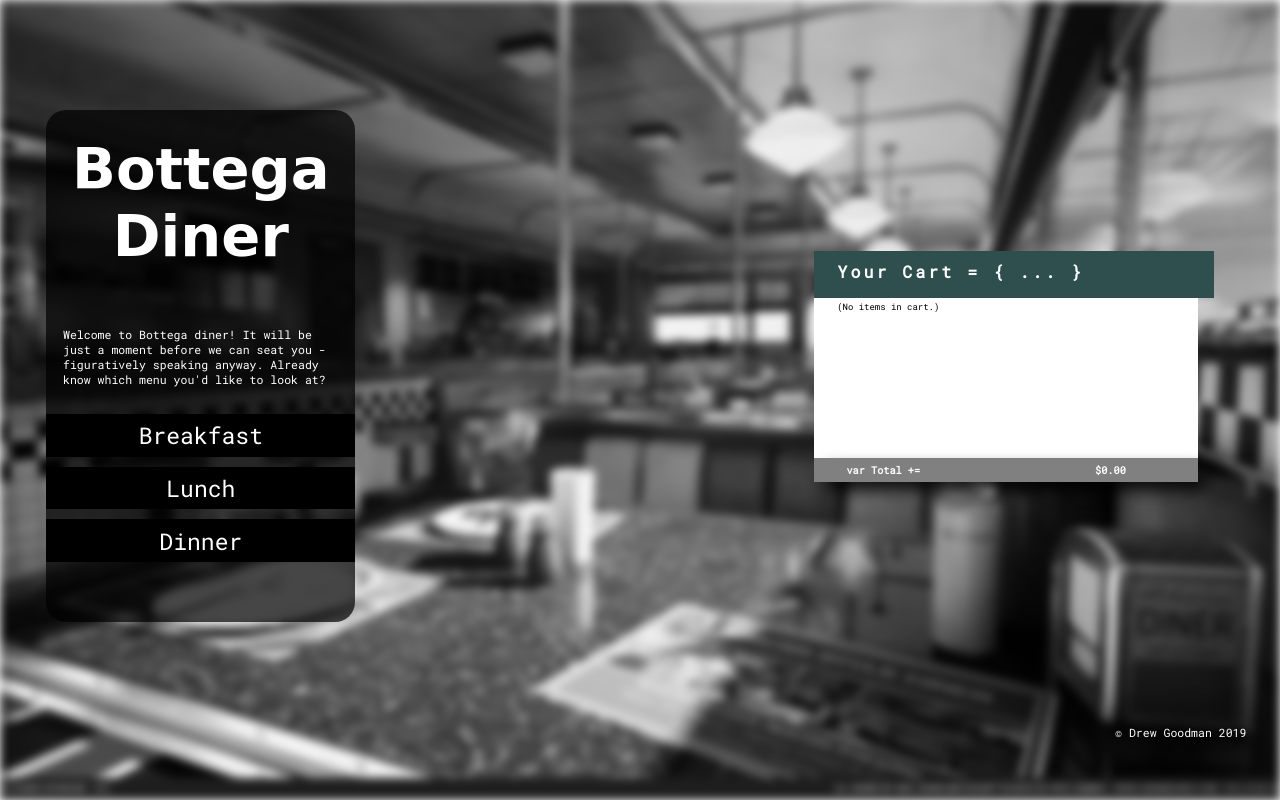
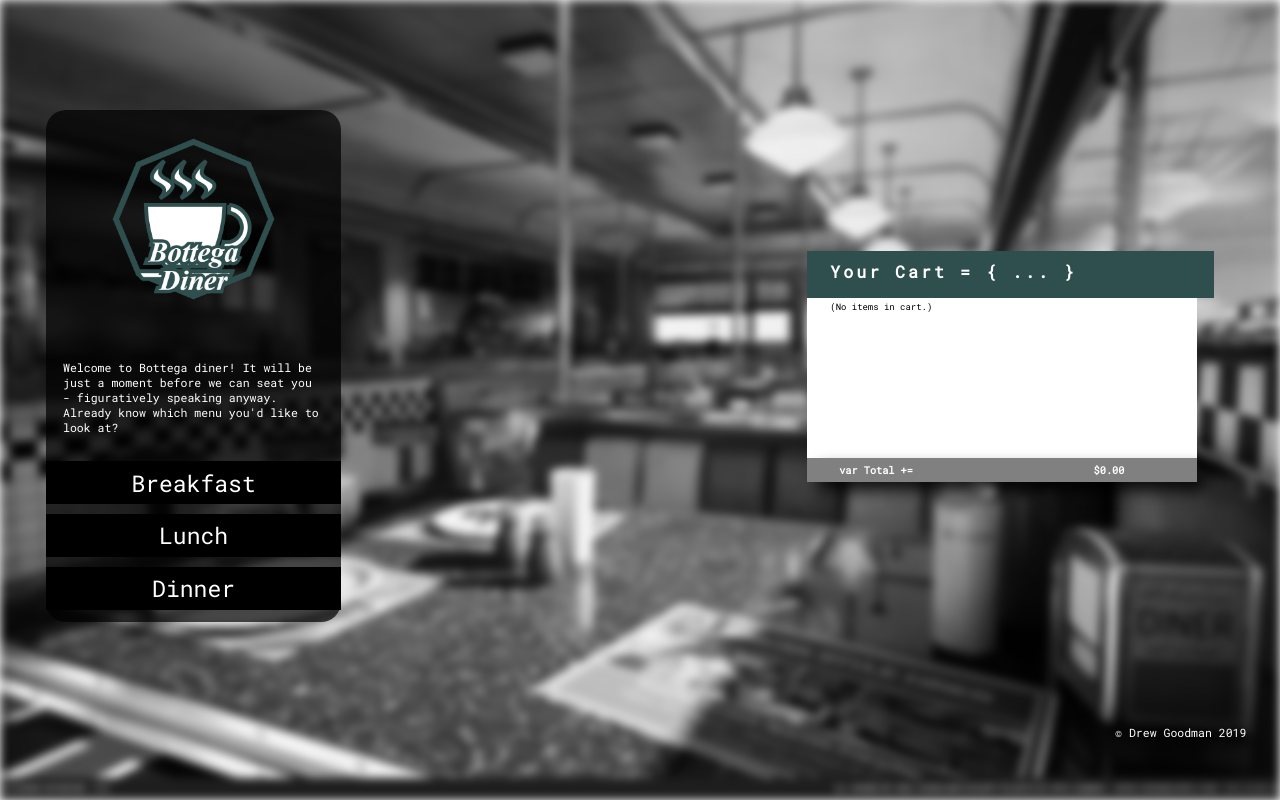
Before and after one commit to drewgoodman/Bottega-Diner, a PHP site: page /index.html in a window 1280 px wide. Run offline with PHP 8.4, Linux system fonts and the light colour scheme; some libraries are stand-ins or nearby versions; some web fonts are replaced.

Commit message:
new brand icons

```diff
--- a/diner-styles.css
+++ b/diner-styles.css
@@ -33,6 +33,15 @@
 
 .diner-header {
     padding: 2vw;
+    width: 19vw;
+    display: flex;
+    justify-content: center;
+    align-items: center;
+}
+
+.diner-header img {
+    width: 13vw;
+    height: 100%;
 }
 
 .diner-header h1 {
--- a/index.html
+++ b/index.html
@@ -18,7 +18,7 @@
     <div class="menu-wrapper">
         <div class="intro-screen-wrapper">
             <div class="diner-header">
-                <h1>Bottega Diner</h1>
+                <img src="images/icon-2.png">
             </div>
             <div class="feedback-column-wrapper">
                 <div class="main-message-box message-box-style">
```
Also changed, not shown: favicon.ico (added), images/icon-1.png (added), images/icon-2.png (added).
